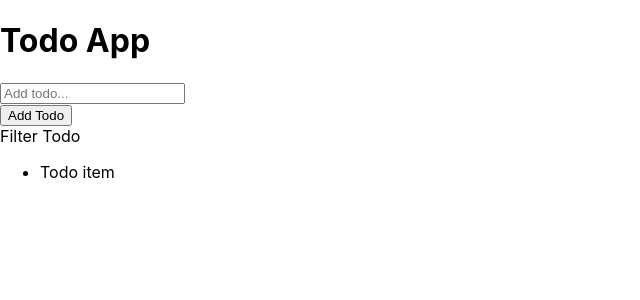
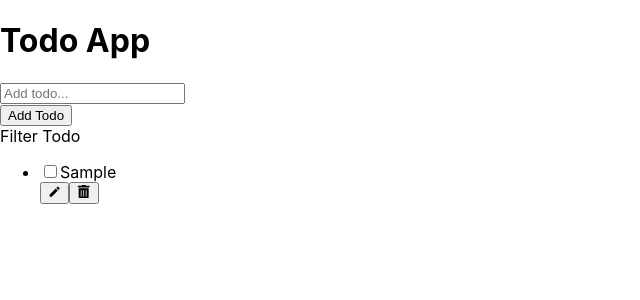
Before and after one commit to jusish/Typescript-Todo-app, a React (Create React App) app: page / in a window 1280 px wide. Both pictures are taken after typing "Sample" into the empty fields and a click on the button "Add Todo". Shown: the top 300 px of the page, without its empty margins (0-640 px from the left). Built offline with nearby package versions, Linux system fonts and the light colour scheme.

Commit message:
updating my todo app with react and typescript

```diff
--- a/src/Components/TodoItem.tsx
+++ b/src/Components/TodoItem.tsx
@@ -1,25 +1,75 @@
-import React from 'react'
-import { TodoInterface } from '../App'
+import React from "react";
+import { TodoInterface } from "../App";
+import { useDispatch } from "react-redux";
+import { deleteTodo, toggledTodo } from "../Redux/todo";
+import { MdModeEditOutline } from "react-icons/md";
+import { FaTrashAlt } from "react-icons/fa";
 
 type TodoItemProps = {
   todo: TodoInterface;
   editTodo: TodoInterface | null;
   getEditTodo: (editTodo: TodoInterface) => void;
-  setEditTodo: (editTodo: TodoInterface) =>void;
-}
+  setEditTodo: (editTodo: TodoInterface) => void;
+};
 
 const TodoItem = ({
   todo,
   editTodo,
   getEditTodo,
   setEditTodo,
+}: TodoItemProps) => {
+  const dispatch = useDispatch();
 
-} : TodoItemProps) => {
+  const handleToggleTodoChange = () => {
+    dispatch(toggledTodo({ todoId: todo.id }));
+  };
+
+  const handleDeleteTodoClick = () => {
+    dispatch(deleteTodo({ todoId: todo.id }));
+
+    if (todo.id === editTodo?.id) {
+      setEditTodo({ id: "", task: "", completed: false });
+    }
+  };
+
+  const handleGetEditTodoClick = () => getEditTodo(todo);
+
   return (
-    <li>
-      Todo item
+    <li className="todo-list_item">
+      <label
+        htmlFor={todo.id}
+        style={
+          todo.completed
+            ? { textDecoration: "line-through" }
+            : { textDecoration: "none" }
+        }
+        className="todo-list_label"
+      >
+        <input
+          type="checkbox"
+          id={todo.id}
+          className="todo-list_checkbox"
+          checked={todo.completed ? true : false}
+          onChange={handleToggleTodoChange}
+        />
+        {todo.task}
+      </label>
+      <div className="todo-list_btns-box">
+        <button
+          onClick={handleGetEditTodoClick}
+          className="todo-list_btn todo-list_edit-btn"
+        >
+          <MdModeEditOutline />
+        </button>
+        <button
+          onClick={handleDeleteTodoClick}
+          className="todo-list_btn todo-list_delete-btn"
+        >
+          <FaTrashAlt />
+        </button>
+      </div>
     </li>
-  )
-}
+  );
+};
 
-export default TodoItem
+export default TodoItem;
```
Also changed, not shown: 1 other file (tests, documents, lock files or other folders).
